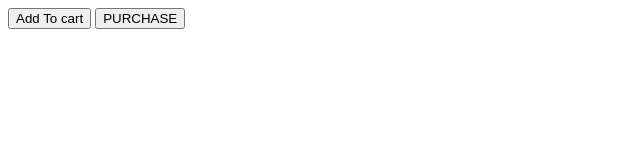
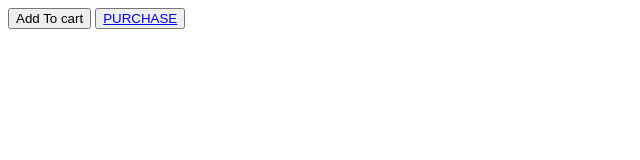
Before and after one commit to Nelly-ayebale/gtm-testing, a plain HTML site: page index.html in a window 1280 px wide. Shown: the full height of the page, 0-640 px from the left. Drawn offline with Linux system fonts and the light colour scheme.

Commit message:
purchase

```diff
--- a/index.html
+++ b/index.html
@@ -37,9 +37,9 @@
 <body>
     <div>
         <button type="submit" onclick="dataLayer.push({'event': 'ADD_CART'});">Add To cart</button>
-        <a href="order-confirmation.html">
-            <button type="submit" onclick="datalayer.push({'event': 'PURCHASE'})">PURCHASE</button>
-        </a>
+        <button type="submit" onclick="datalayer.push({'event': 'PURCHASE'})">
+            <a href="order-confirmation.html">PURCHASE</a>
+        </button>
 
 
     </div>
```
